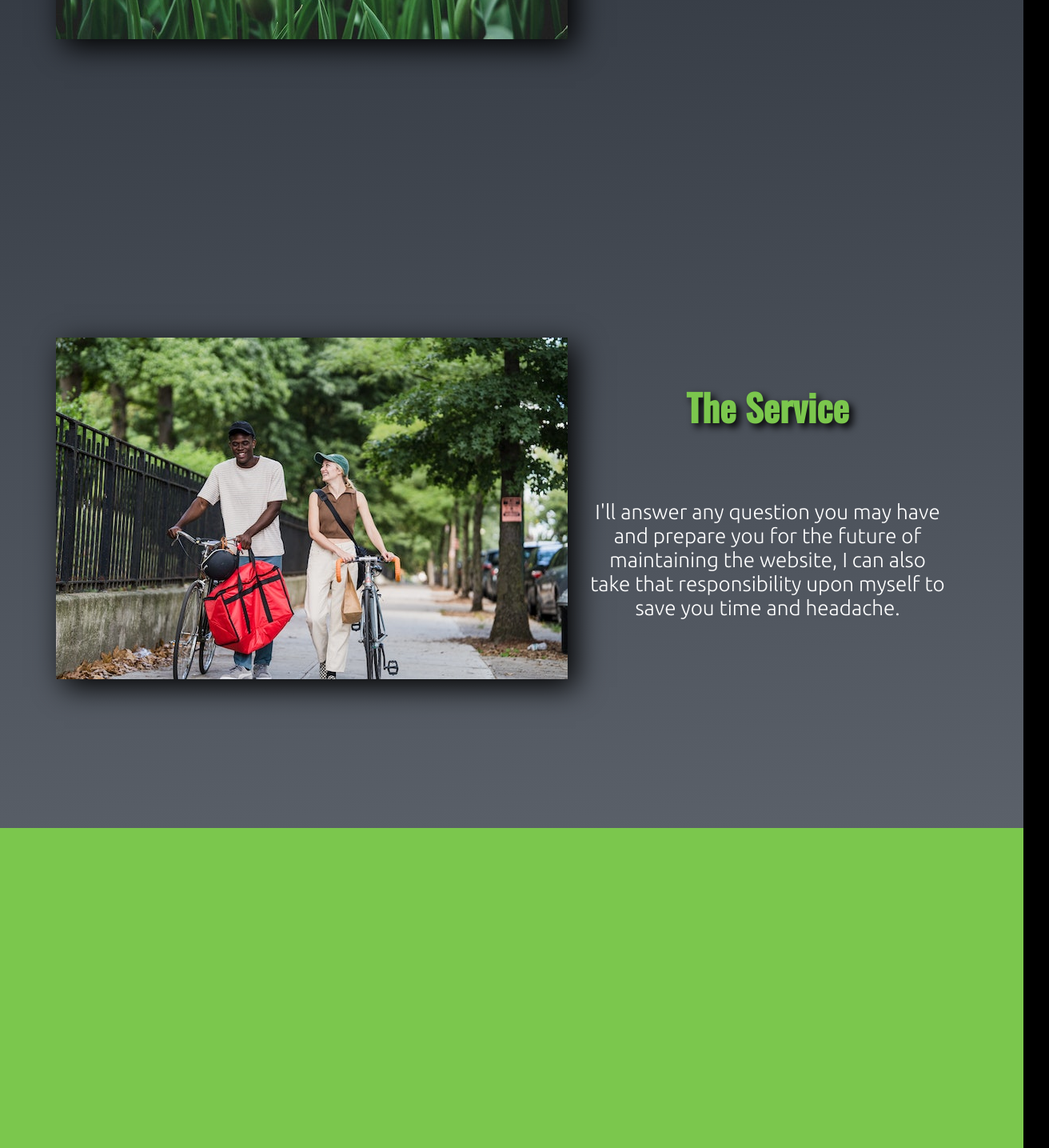
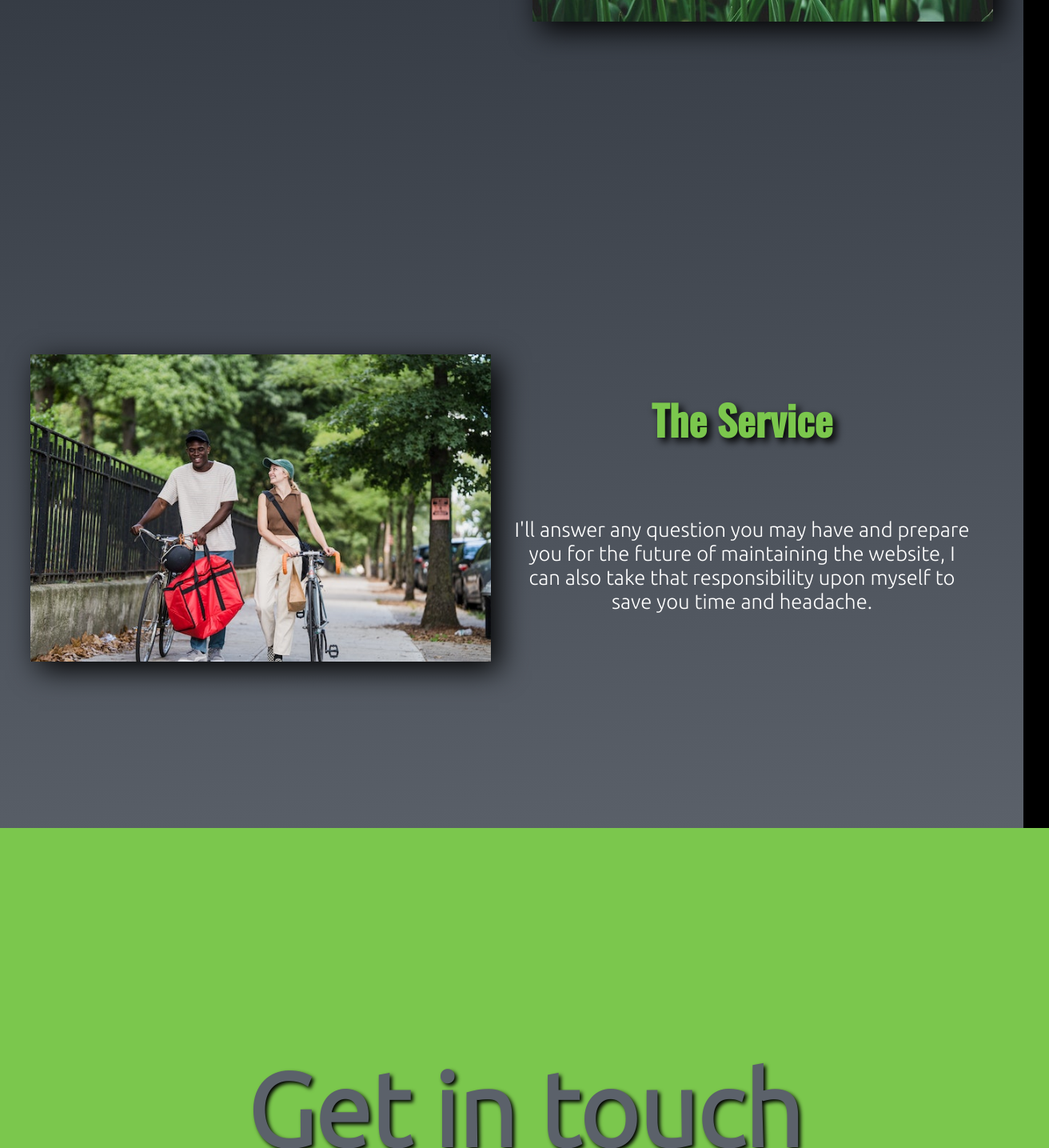
Before and after one commit to greenMakaroni/radical_dave, a React (Vite) app: page / in a window 1280 px wide. Shown: the part 1365-2800 px from the top of the page at 80% size, 1312 px wide, since content can reach past the window. Built offline with nearby package versions, Linux system fonts and the light colour scheme; no server answers; what @theatre/core would draw is missing.

Commit message:
simple contact me section

```diff
--- a/src/components/about/About.jsx
+++ b/src/components/about/About.jsx
@@ -20,7 +20,7 @@ const About = () => {
                     attribution="Photo by João Jesus: https://www.pexels.com/photo/selective-focus-photo-of-a-red-tulip-flower-2480072/"
                     paragraph="Eye catching design and flawless user experience is my standard. I can make your business stand out with simple 3D models and mesmerising animations."
                     title="The Value"
-                    reversed={width > 1300}
+                    reversed={width > 1050}
                 />
                 <AboutElement
                     src="./src/assets/pmk.jpg"
--- a/src/components/about/AboutElement.jsx
+++ b/src/components/about/AboutElement.jsx
@@ -1,10 +1,11 @@
 import useOnScreen from "../../useOnScreen"
 import { useRef } from "react"
+import useWindowDimensions from "../../useWindowDimensions"
 
 import "./about.scss"
 
 const AboutElement = ({ src, attribution, paragraph, title, reversed }) => {
-
+    const { height, width } = useWindowDimensions()
     const el = useRef()
     const isVisible = useOnScreen(el)
 
@@ -17,15 +18,22 @@ const AboutElement = ({ src, attribution, paragraph, title, reversed }) => {
                             <h1 className="about-title"> {title} </h1>
                             <p className="element-par"> {paragraph} </p>
                         </div>
+                        {
+                            width > 1000 &&
                             <div ref={el} className={isVisible ? "about-element about-in" : "about-element"}>
                                 <img src={src} alt="alt" className="about-pic" attribution={attribution} />
                             </div>
+                        }
+
                     </>
                     :
                     <>
+                        {
+                            width > 1000 &&
                             <div ref={el} className={isVisible ? "about-element about-in" : "about-element"}>
                                 <img src={src} alt="alt" className="about-pic" attribution={attribution} />
                             </div>
+                        }
                         <div ref={el} className={isVisible ? "about-element about-in" : "about-element"}>
                             <h1 className="about-title"> {title} </h1>
                             <p className="element-par"> {paragraph} </p>
--- a/src/components/about/about.scss
+++ b/src/components/about/about.scss
@@ -35,8 +35,6 @@
         .about-element {
             opacity: 0;
             height: 100vh;
-            min-width: 35vw;
-            max-width: 100vw;
             display: flex;
             flex-direction: column;
             align-items: center;
@@ -45,6 +43,7 @@
             font-family: 'Oswald', sans-serif;
 
             .about-pic {
+                width: 45vw;
                 max-width: 100vw;
                 box-shadow: 10px 10px 35px rgb(0, 0, 0);
 
@@ -52,16 +51,16 @@
 
             .about-title {
                 padding: 0 2vw 0 2vw;
-                font-size: 46px;
+                font-size: 4vw;
                 font-family: 'Oswald', sans-serif;
                 color: #7BC74D;
                 text-shadow: 5px 5px 10px rgb(0, 0, 0);
             }
 
             .element-par {
-                font-size: 26px;
+                font-size: 2vw;
                 padding: 2vw;
-                max-width: 35vw;
+                width: 45vw;
                 color: #ffffff;
                 text-align: center;
                 font-family: 'Ubuntu', sans-serif;
--- a/src/components/contact/Contact.jsx
+++ b/src/components/contact/Contact.jsx
@@ -1,9 +1,20 @@
+import useOnScreen from "../../useOnScreen"
+import { useRef } from "react"
 import "./contact.scss"
 
 const Contact = () => {
+
+    const header = useRef()
+    const isVisible = useOnScreen(header)
+
     return (
         <div className="contact">
-
+            <h1 ref={header} className={isVisible ? "contact-header text-in" : "contact-header"}>
+                Get in touch
+            </h1>
+            <h3 ref={header} className={isVisible ? "contact-par text-in" : "contact-par"}>
+                radical.dave.software@gmail.com
+            </h3>
         </div>
     )
 }
--- a/src/components/contact/contact.scss
+++ b/src/components/contact/contact.scss
@@ -1,6 +1,44 @@
 .contact {
     display: flex;
+    flex-direction: column;
+    align-items: center;
+    justify-content: space-evenly;
+    padding: 10vh 2vh 10vh 2vh;
     background-color: #7BC74D;
     width: 100vw;
     height: 100vh;
+
+    .text-in {
+        animation: text-in-smooth 1s ease-in-out;
+        animation-fill-mode: forwards;
+    }
+
+    .contact-header {
+        margin: 0;
+        opacity: 0;
+        font-family: 'Ubuntu', sans-serif;
+        color: rgba(91, 97, 106, 1);
+        text-shadow: 3px 3px 5px rgb(0, 0, 0);
+        font-size: 10vw;
+
+    }
+
+    .contact-par {
+        margin: 0;
+        opacity: 0;
+        font-family: 'Ubuntu', sans-serif;
+        color: rgb(0, 0, 0);
+        font-size: 4vw;
+    }
 }
+
+@keyframes text-in-smooth {
+    0% {
+        opacity: 0;
+    }
+
+    100% {
+        opacity: 100%;
+    }
+
+}
```
Lines whose indentation alone changed are shown as unchanged.
